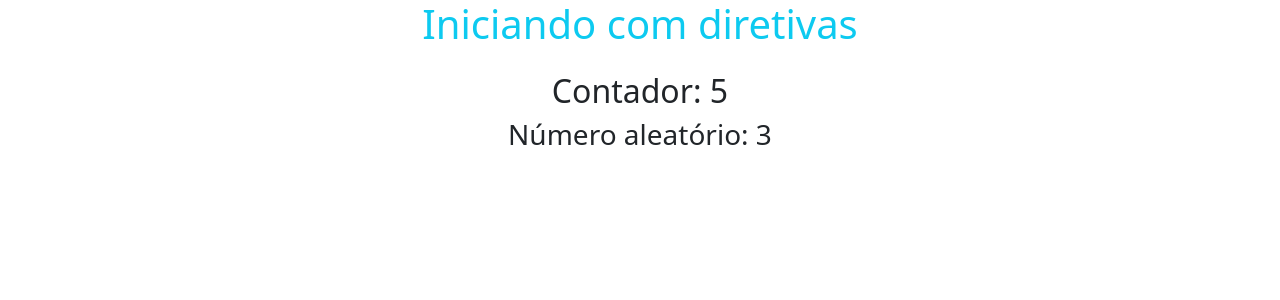
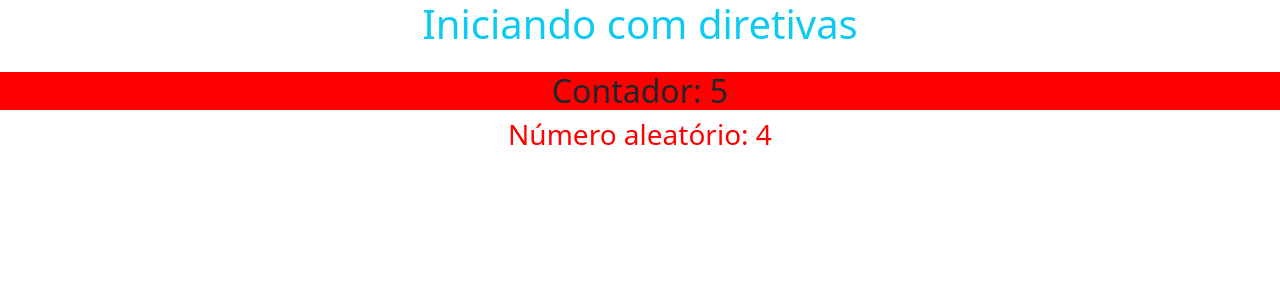
Before and after one commit to Daniel-Fonseca-da-Silva/Explorando-Diretivas-com-Angular, an Angular app: page / in a window 1280 px wide. Shown: the top 300 px of the page. Built offline with nearby package versions, Linux system fonts and the light colour scheme.

Commit message:
Alterando dinamicamente uma propriedade CSS com ngStyle

```diff
--- a/src/app/app.component.html
+++ b/src/app/app.component.html
@@ -1,4 +1,9 @@
 <h1 class="text-center text-info">Iniciando com diretivas</h1>
 
-<h2 class="text-center mt-4">Contador: {{ count }} </h2>
-<h3 class="text-center">Número aleatório: {{ randomNumber }} </h3>
+<div [ngStyle]="{ background: count < 5 ? 'gray' : 'red' }">
+  <h2 class="text-center mt-4">Contador: {{ count }} </h2>
+</div>
+
+<div [ngStyle]="{ color: randomNumber === 10 || randomNumber === 8 || randomNumber === 5 ? 'purple' : 'red' }">
+  <h3 class="text-center">Número aleatório: {{ randomNumber }} </h3>
+</div>
--- a/src/app/app.component.ts
+++ b/src/app/app.component.ts
@@ -15,14 +15,12 @@ export class AppComponent implements OnInit {
   ngOnInit(): void {
     let interval = setInterval(() => {
       this.count++
-      if(this.count === 60)
+      if(this.count === 10)
         clearInterval(interval)
     }, 1000)
 
-    this.randomNumber = Math.floor(Math.random() * 10);
+    this.randomNumber = Math.floor(Math.random() * 11);
 
   }
 
-
-
 }
```
